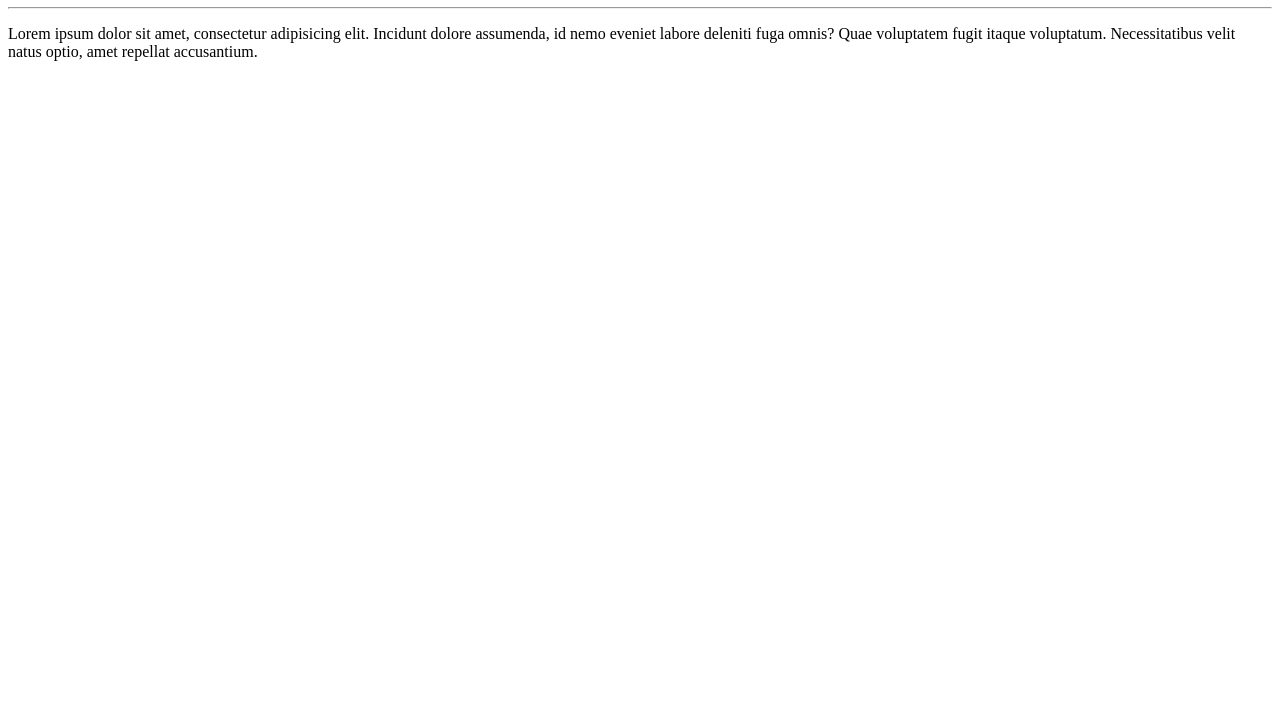
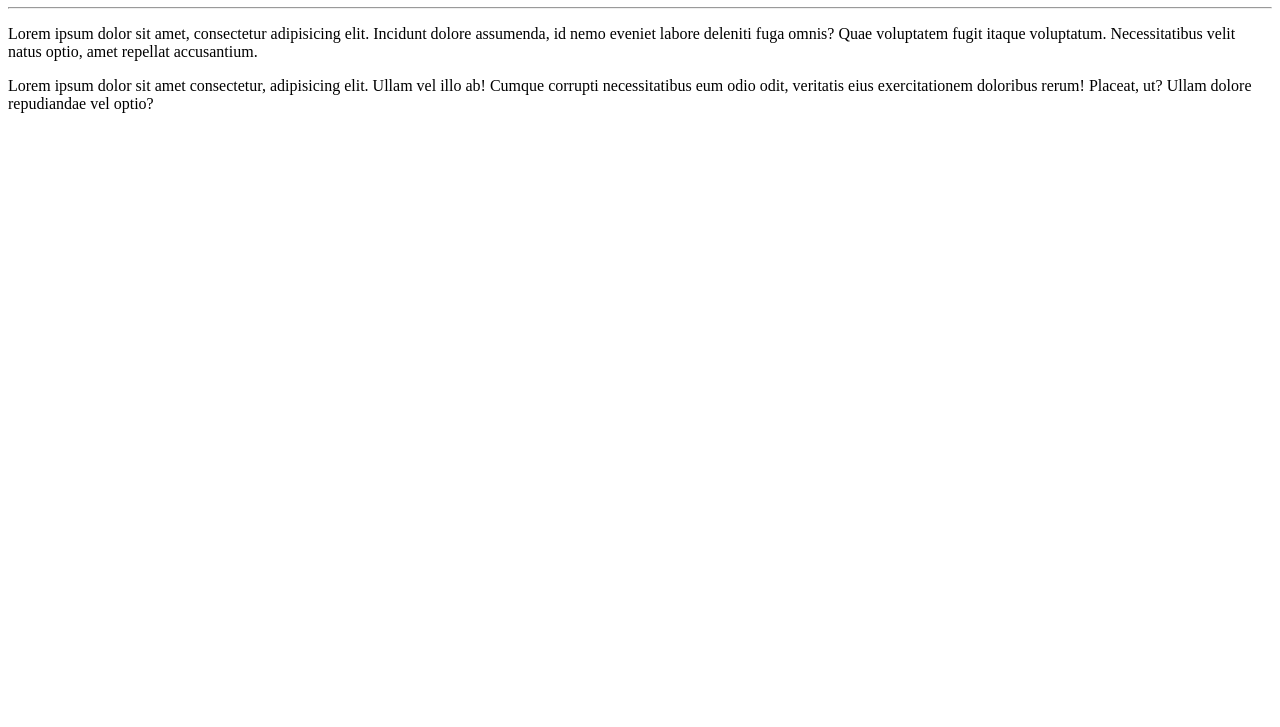
Before and after one commit to genissonjr/Ola-mundo, a plain HTML site: page site-exemplo/index.html in a window 1280 px wide. Shown: the part 73-800 px from the top of the page. Drawn offline with Linux system fonts and the light colour scheme.

Commit message:
Adicionei um parágrafo

```diff
--- a/site-exemplo/index.html
+++ b/site-exemplo/index.html
@@ -9,5 +9,7 @@
     <h1>Olá, Mundo!</h1>
     <hr>
     <p>Lorem ipsum dolor sit amet, consectetur adipisicing elit. Incidunt dolore assumenda, id nemo eveniet labore deleniti fuga omnis? Quae voluptatem fugit itaque voluptatum. Necessitatibus velit natus optio, amet repellat accusantium.</p>
+
+    <p>Lorem ipsum dolor sit amet consectetur, adipisicing elit. Ullam vel illo ab! Cumque corrupti necessitatibus eum odio odit, veritatis eius exercitationem doloribus rerum! Placeat, ut? Ullam dolore repudiandae vel optio?</p>
 </body>
 </html>
```
